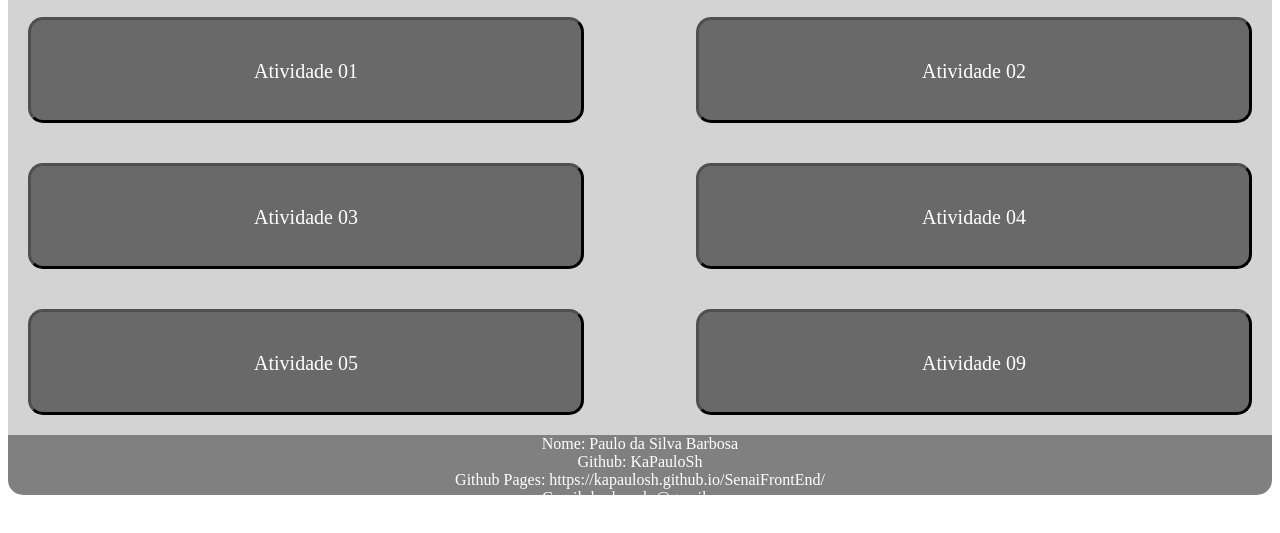
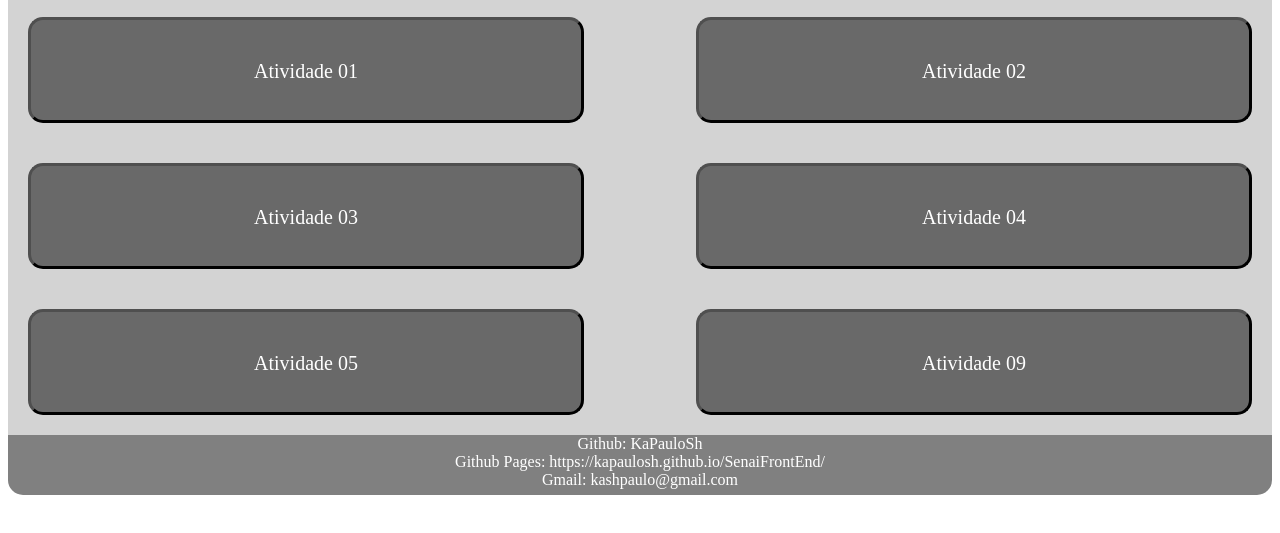
Before and after one commit to KaPauloSh/SenaiFrontEnd, a plain HTML site: page index.html in a window 1280 px wide. Shown: the part 71-604 px from the top of the page. Drawn offline with Linux system fonts and the light colour scheme.

Commit message:
páginas

```diff
--- a/index.html
+++ b/index.html
@@ -24,7 +24,6 @@
                     </div>
                 </main>
                 <footer>
-                        <h>Nome: Paulo da Silva Barbosa</h>
                         <h>Github: <a href="https://github.com/KaPauloSh">KaPauloSh</a></h>
                         <h>Github Pages: https://kapaulosh.github.io/SenaiFrontEnd/</h>
                         <h>Gmail: kashpaulo@gmail.com</h>
```
